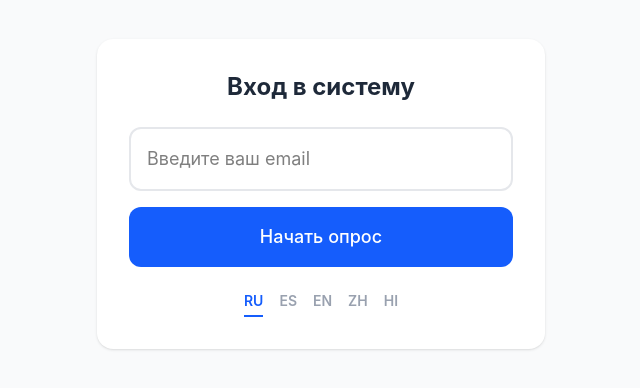
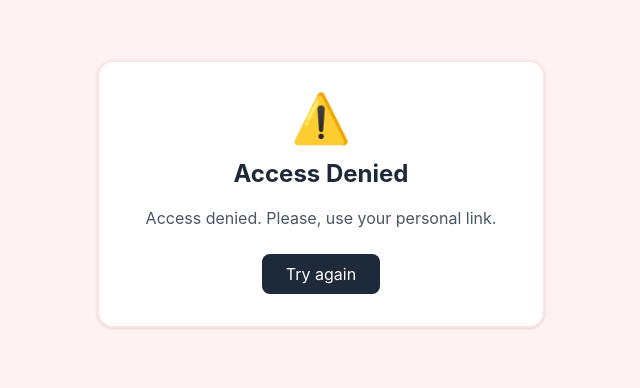
Before and after one commit to mboychenko/surveyApp, a Next.js app: page / in a window 1280 px wide. Shown: the part 206-594 px from the top of the page, without its empty margins (319-959 px from the left). Built offline with nearby package versions, Linux system fonts and the light colour scheme; no server answers.

Commit message:
Added anon auth with personal links

```diff
--- a/pages/index.js
+++ b/pages/index.js
@@ -1,4 +1,5 @@
 import { useState, useEffect } from 'react';
+import { useRouter } from 'next/router';
 import { createClient } from '@supabase/supabase-js';
 import QuestionRenderer from '../components/QuestionRenderer';
 import { uiDict } from '../scripts/translations';
@@ -6,40 +7,60 @@ import { uiDict } from '../scripts/translations';
 const supabase = createClient(process.env.NEXT_PUBLIC_SUPABASE_URL, process.env.NEXT_PUBLIC_SUPABASE_ANON_KEY);
 
 export default function SurveyApp() {
-  const [email, setEmail] = useState('');
+  const router = useRouter();
+
   const [user, setUser] = useState(null);
+  const [authError, setAuthError] = useState(null);
 
-  // Стейт для активного языка ('ru' или 'es')
   const [lang, setLang] = useState('ru');
-
   const [questions, setQuestions] = useState([]);
   const [currentQuestionIndex, setCurrentQuestionIndex] = useState(0);
   const [currentAnswer, setCurrentAnswer] = useState(null);
 
-  const [isLoading, setIsLoading] = useState(false);
+  const [isLoading, setIsLoading] = useState(true);
   const [isSubmitting, setIsSubmitting] = useState(false);
   const [answeredIds, setAnsweredIds] = useState([]);
 
-  const handleLogin = async (e) => {
-    e.preventDefault();
-    if (!email) return;
+  // --- ЛОГИКА АВТОРИЗАЦИИ ---
 
+  useEffect(() => {
+    if (!router.isReady) return;
+
+    const token = router.query.token;
+
+    if (token) {
+      authenticateWithToken(token);
+    } else {
+      setIsLoading(false);
+      setAuthError('Access denied. Please, use your personal link.');
+    }
+  }, [router.isReady, router.query.token]);
+
+  const authenticateWithToken = async (token) => {
     setIsLoading(true);
+    setAuthError(null);
 
     try {
       const { data: user, error } = await supabase
-        .rpc('upsert_user_by_email', { input_email: email })
+        .rpc('upsert_user_by_token', { p_token: token })
         .single();
 
       if (error) throw error;
 
+      if (!user || !user.id) {
+        setAuthError('Auth error: ' + (error || 'Invalid token'));
+      }
+
       setUser(user);
       await loadProgress(user.id);
     } catch (error) {
-      console.error('Ошибка входа:', error);
+      console.error('Auth error:', error);
       setIsLoading(false);
+      setAuthError('Auth error: ' + (error || 'Invalid token'));
     }
   };
+
+  // --- ЛОГИКА ОПРОСА ---
 
   const loadProgress = async (userId) => {
     try {
@@ -107,43 +128,30 @@ export default function SurveyApp() {
 
   // --- РЕНДЕР ---
 
-  // 1. Экран авторизации
-  if (!user) {
+  // 1. Экран ошибки доступа
+  if (authError) {
     return (
-      <div className="flex flex-col items-center justify-center min-h-screen bg-gray-50 p-4">
-        <div className="bg-white p-8 rounded-2xl shadow-sm w-full max-w-md text-center">
-          <h2 className="text-2xl font-bold mb-6 text-gray-800">
-            {uiDict.loginTitle[lang]}
+      <div className="flex flex-col items-center justify-center min-h-screen bg-red-50 p-4">
+        <div className="bg-white p-8 rounded-2xl shadow-sm w-full max-w-md text-center border-2 border-red-100">
+          <div className="text-red-500 text-5xl mb-4">⚠️</div>
+          <h2 className="text-2xl font-bold mb-4 text-gray-800">
+            Access Denied
           </h2>
-          <form onSubmit={handleLogin} className="flex flex-col gap-4">
-            <input
-              type="email"
-              value={email}
-              autoComplete="email"
-              onChange={e => setEmail(e.target.value)}
-              placeholder={uiDict.emailPlaceholder[lang]}
-              className="border-2 border-gray-200 p-4 rounded-xl w-full text-lg focus:border-blue-500 outline-none transition-colors"
-            />
-            <button type="submit" className="bg-blue-600 text-white font-medium p-4 rounded-xl text-lg hover:bg-blue-700 transition-colors">
-              {uiDict.startSurvey[lang]}
-            </button>
-          </form>
-
-          {/* Переключатель языка на экране логина */}
-          <div className="flex justify-center gap-4 mt-6 text-sm font-semibold">
-            <button onClick={() => setLang('ru')} className={`pb-1 border-b-2 ${lang === 'ru' ? 'border-blue-600 text-blue-600' : 'border-transparent text-gray-400'}`}>RU</button>
-            <button onClick={() => setLang('es')} className={`pb-1 border-b-2 ${lang === 'es' ? 'border-blue-600 text-blue-600' : 'border-transparent text-gray-400'}`}>ES</button>
-            <button onClick={() => setLang('en')} className={`pb-1 border-b-2 ${lang === 'en' ? 'border-blue-600 text-blue-600' : 'border-transparent text-gray-400'}`}>EN</button>
-            <button onClick={() => setLang('zh')} className={`pb-1 border-b-2 ${lang === 'zh' ? 'border-blue-600 text-blue-600' : 'border-transparent text-gray-400'}`}>ZH</button>
-            <button onClick={() => setLang('hi')} className={`pb-1 border-b-2 ${lang === 'hi' ? 'border-blue-600 text-blue-600' : 'border-transparent text-gray-400'}`}>HI</button>
-          </div>
-
+          <p className="text-gray-600 mb-6">
+            {authError}
+          </p>
+          <button
+            onClick={() => window.location.reload()}
+            className="bg-gray-800 text-white px-6 py-2 rounded-lg hover:bg-gray-900"
+          >
+            Try again
+          </button>
         </div>
       </div>
     );
   }
 
-  // 2. Экран загрузки (Лоадер)
+  // 2. Экран загрузки (Проверка токена)
   if (isLoading) {
     return (
       <div className="flex flex-col items-center justify-center min-h-screen bg-gray-50 p-4">
```
